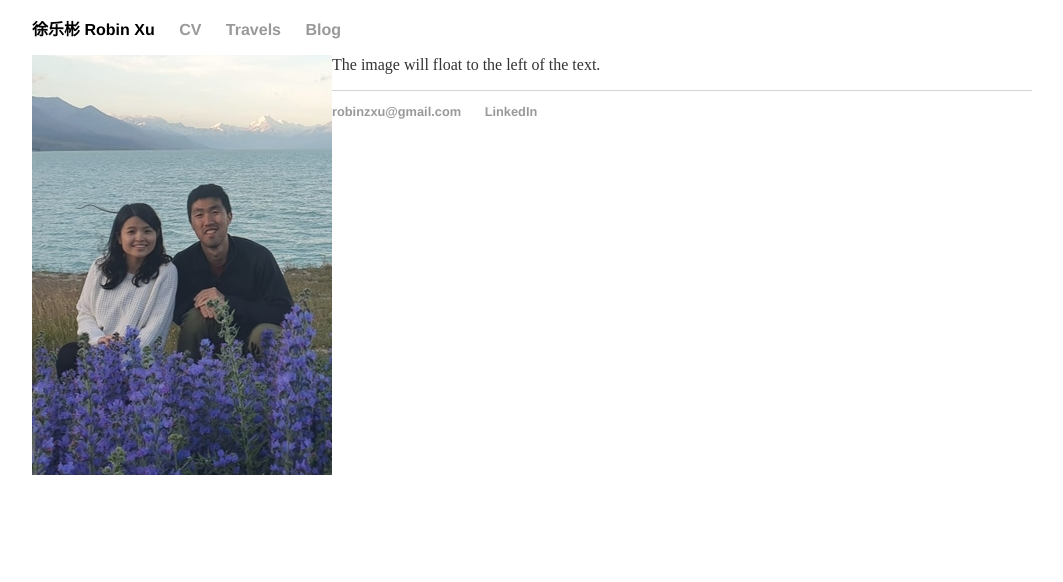
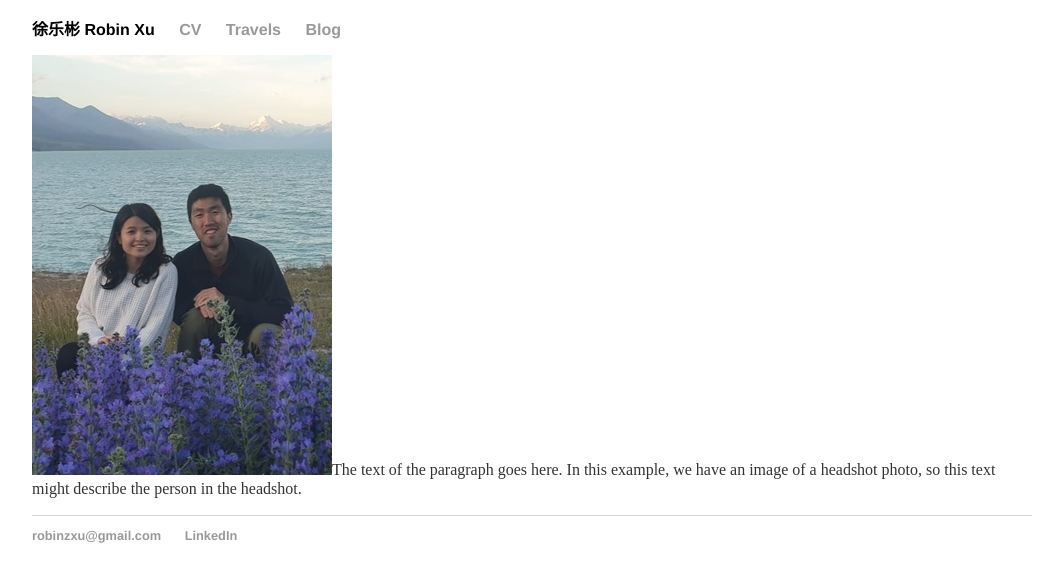
Before and after one commit to robinzxu/robinzxu.github.io, a Jekyll site: the page built from index.html, in a window 1280 px wide. Shown: the top 582 px of the page, without its empty margins (108-1171 px from the left). Built offline with Jekyll 4.4.1, drawn with Linux system fonts in a browser that asks for light colours.

Commit message:
Update index.html

```diff
--- a/index.html
+++ b/index.html
@@ -7,5 +7,7 @@ title: Home
 	<p>Hi There, I'm Robin Xu. I currently live in <em>Singapore</em>.</p>
 </div> -->
 
-<p><img src="robin-and-keisha-nz.jpg" alt="Robin and Keisha in New Zealand. December 2019." style="float:left;width:300px;height:420px;">
-The image will float to the left of the text.</p>
+<!-- <p><img src="robin-and-keisha-nz.jpg" alt="Robin and Keisha in New Zealand. December 2019." style="float:left;width:300px;height:420px;">
+The image will float to the left of the text.</p> -->
+
+<p><img src="robin-and-keisha-nz.jpg" alt="Robin and Keisha in New Zealand. December 2019." class="left">The text of the paragraph goes here. In this example, we have an image of a headshot photo, so this text might describe the person in the headshot.</p>
```
